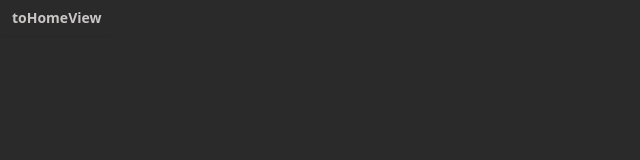
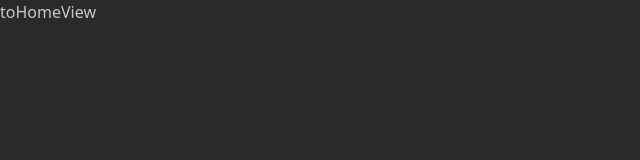
Before and after one commit to chechi992/202310_vue_project_SNS, a Vue app: page /Setting in a window 1280 px wide. Shown: the top 160 px of the page, without its empty margins (0-640 px from the left). Built offline with nearby package versions, Linux system fonts and the light colour scheme; a web font is replaced by a local one.

Commit message:
setup書き方改善

```diff
--- a/src/views/HomeView.vue
+++ b/src/views/HomeView.vue
@@ -11,12 +11,10 @@
   </div>
 </template>
 
-<script>
+<script setup>
 import { useRouter } from "vue-router"
 import { ref } from "vue"
-export default {
-  name: "HomeView",
-  setup() {
+
 const count = ref(0)
 //ルーター初期化
 const router = useRouter()
@@ -40,15 +38,6 @@ export default {
 const countPlus = () => {
   count.value++
 }
-
-    return {
-      toLoginView,
-      toSettingView,
-      countPlus,
-      count
-    }
-  }
-}
 </script>
 
 <style scoped>
--- a/src/views/UserSettingView.vue
+++ b/src/views/UserSettingView.vue
@@ -1,7 +1,7 @@
 <template>
     <div>
       <button
-        class="justify-center rounded-md bg-indigo-600 px-3 py-1.5 text-sm font-semibold leading-6 text-white shadow-sm hover:bg-indigo-500 focus-visible:outline focus-visible:outline-2 focus-visible:outline-offset-2 focus-visible:outline-indigo-600"
+        class=" text-white"
         @click="toHomeView"
       >
       toHomeView
@@ -9,12 +9,8 @@
     </div>
   </template>
 
-  <script>
+  <script setup>
   import { useRouter } from "vue-router"
-
-  export default {
-    name: "UserSettingView",
-    setup() {
 
       //router初期化
       const router = useRouter()
@@ -26,11 +22,7 @@
         router.push({ name: "HomePage" })
       }
 
-      return {
-        toHomeView
-      }
-    }
-  }
+
   </script>
 
   <style scoped>
```
Lines whose indentation alone changed are shown as unchanged.
